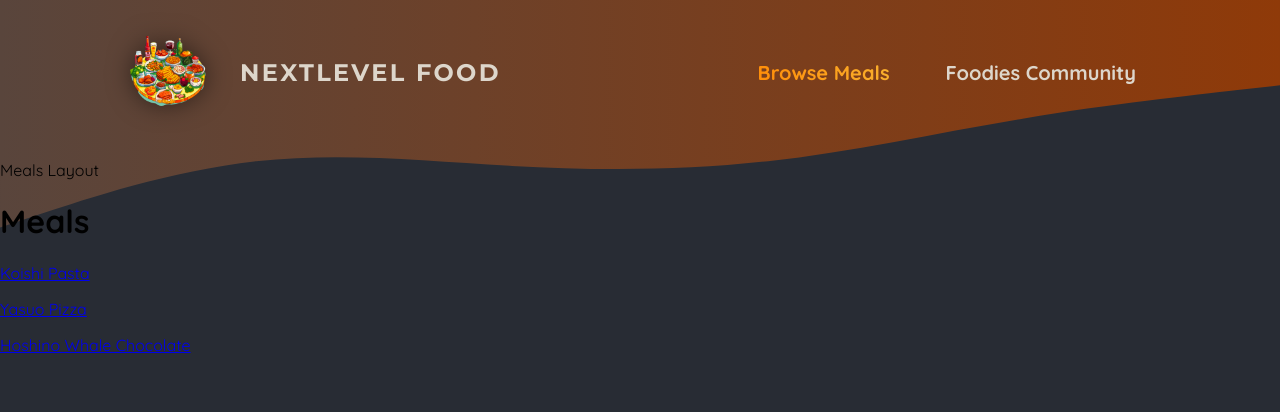
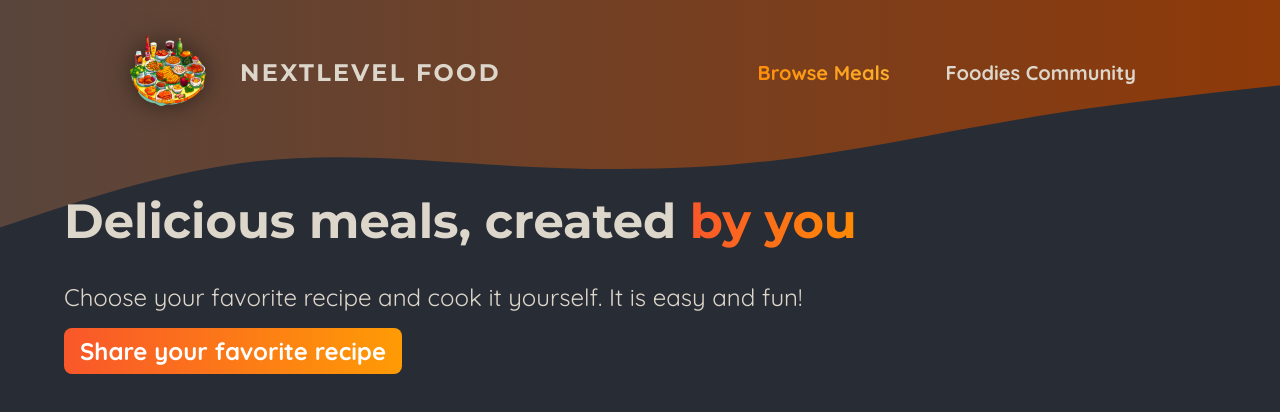
Before and after one commit to kuman514/NextJS15Practice, a Next.js app in the folder foodies-starting-project/: page /meals in a window 1280 px wide. Shown: the top 412 px of the page. Built offline with nearby package versions, Linux system fonts and the light colour scheme.

Commit message:
draft: add & apply meals-grid & meals-item to meals page

```diff
--- a/foodies-starting-project/app/meals/layout.js
+++ /dev/null
@@ -1,8 +0,0 @@
-export default function MealsLayout({ children }) {
-  return (
-    <>
-      <p>Meals Layout</p>
-      {children}
-    </>
-  );
-}
--- a/foodies-starting-project/app/meals/page.js
+++ b/foodies-starting-project/app/meals/page.js
@@ -1,20 +1,30 @@
 import Link from 'next/link';
+
+import classes from './page.module.css';
+import MealsGrid from '@/components/meals/meals-grid';
 
 export default function MealsPage() {
   return (
-    <main>
-      <h1>Meals</h1>
-      <p>
-        <Link href="/meals/koishi-pasta">Koishi Pasta</Link>
-      </p>
-      <p>
-        <Link href="/meals/yasuo-pizza">Yasuo Pizza</Link>
-      </p>
-      <p>
-        <Link href="/meals/hoshino-whale-chocolate">
-          Hoshino Whale Chocolate
-        </Link>
-      </p>
-    </main>
+    <>
+      <header className={classes.header}>
+        <h1>
+          Delicious meals, created{' '}
+          <span className={classes.highlight}>by you</span>
+        </h1>
+        <p>
+          Choose your favorite recipe and cook it yourself. It is easy and fun!
+        </p>
+        <p className={classes.cta}>
+          <Link href="/meals/share">Share your favorite recipe</Link>
+        </p>
+      </header>
+      <main className={classes.main}>
+        {/**
+         * @todo
+         * Browse meals data from database.
+         */}
+        <MealsGrid meals={[]} />
+      </main>
+    </>
   );
 }
--- /dev/null
+++ b/foodies-starting-project/app/meals/page.module.css
@@ -0,0 +1,51 @@
+.header {
+  gap: 3rem;
+  margin: 3rem auto 5rem auto;
+  width: 90%;
+  max-width: 75rem;
+  color: #ddd6cb;
+  font-size: 1.5rem;
+}
+
+.header h1 {
+  font-family: 'Montserrat', sans-serif;
+}
+
+.highlight {
+  background: linear-gradient(90deg, #f9572a, #ff8a05);
+  background-clip: text;
+  -webkit-background-clip: text;
+  -webkit-text-fill-color: transparent;
+}
+
+.header p {
+  margin: 0;
+}
+
+.cta a {
+  display: inline-block;
+  margin-top: 1rem;
+  padding: 0.5rem 1rem;
+  border-radius: 0.5rem;
+  background: linear-gradient(90deg, #f9572a, #ff9b05);
+  color: #ffffff;
+  font-weight: bold;
+  text-decoration: none;
+}
+
+.loading {
+  text-align: center;
+  animation: loading 1.2s ease-in-out infinite;
+}
+
+@keyframes loading {
+  0% {
+    color: #e9e9e9;
+  }
+  50% {
+    color: #b89b84;
+  }
+  100% {
+    color: #e9e9e9;
+  }
+}
--- /dev/null
+++ b/foodies-starting-project/components/meals/meals-grid.js
@@ -0,0 +1,14 @@
+import MealsItem from './meals-item';
+import classes from './meals-grid.module.css';
+
+export default function MealsGrid({ meals }) {
+  return (
+    <ul className={classes.meals}>
+      {meals.map((meal) => (
+        <li key={meal.id}>
+          <MealsItem {...meal} />
+        </li>
+      ))}
+    </ul>
+  );
+}
--- /dev/null
+++ b/foodies-starting-project/components/meals/meals-grid.module.css
@@ -0,0 +1,10 @@
+.meals {
+  width: 90%;
+  max-width: 90rem;
+  display: grid;
+  grid-template-columns: repeat(auto-fill, minmax(20rem, 1fr));
+  grid-gap: 5rem;
+  margin: 2rem auto;
+  list-style: none;
+  padding: 0;
+}
--- /dev/null
+++ b/foodies-starting-project/components/meals/meals-item.js
@@ -0,0 +1,26 @@
+import Link from 'next/link';
+import Image from 'next/image';
+
+import classes from './meals-item.module.css';
+
+export default function MealsItem({ title, mealId, image, summary, creator }) {
+  return (
+    <article className={classes.meal}>
+      <header>
+        <div className={classes.image}>
+          <Image src={image} alt={title} fill />
+        </div>
+        <div className={classes.headerText}>
+          <h2>{title}</h2>
+          <p>by {creator}</p>
+        </div>
+      </header>
+      <div className={classes.content}>
+        <p className={classes.summary}>{summary}</p>
+        <div className={classes.actions}>
+          <Link href={`/meals/${mealId}`}>View Details</Link>
+        </div>
+      </div>
+    </article>
+  );
+}
--- /dev/null
+++ b/foodies-starting-project/components/meals/meals-item.module.css
@@ -0,0 +1,75 @@
+.meal {
+  display: flex;
+  flex-direction: column;
+  justify-content: space-between;
+  height: 100%;
+  border-radius: 4px;
+  box-shadow: 0 0 12px rgba(0, 0, 0, 0.3);
+  overflow: hidden;
+  transition: all 0.3s ease-in-out;
+  color: #ddd6cb;
+  background: linear-gradient(90deg, #2c1e19, #25200f);
+}
+
+.headerText {
+  padding: 0.5rem 1rem 0 1rem;
+}
+
+.headerText h2 {
+  margin: 0;
+  font-size: 1.5rem;
+  font-family: 'Montserrat', sans-serif;
+}
+
+.headerText p {
+  font-size: 0.75rem;
+  color: #cfa69b;
+  font-style: italic;
+}
+
+.meal h2,
+.meal p {
+  margin: 0;
+}
+
+.image {
+  position: relative;
+  height: 15rem;
+}
+
+.meal img {
+  object-fit: cover;
+}
+
+.content {
+  display: flex;
+  flex-direction: column;
+  justify-content: space-between;
+  height: 100%;
+}
+
+.summary {
+  padding: 1rem 1rem 0 1rem;
+}
+
+.actions {
+  padding: 1rem;
+  text-align: right;
+}
+
+.actions a {
+  display: inline-block;
+  margin-top: 1rem;
+  padding: 0.5rem 1rem;
+  border-radius: 0.5rem;
+  background: linear-gradient(90deg, #f9572a, #ff9b05);
+  color: #ffffff;
+  font-weight: bold;
+  text-decoration: none;
+}
+
+.actions a:hover,
+.actions a:active {
+  background: linear-gradient(90deg, #fd4715, #f9b241);
+  box-shadow: 0 0 12px rgba(242, 100, 18, 0.8);
+}
```
